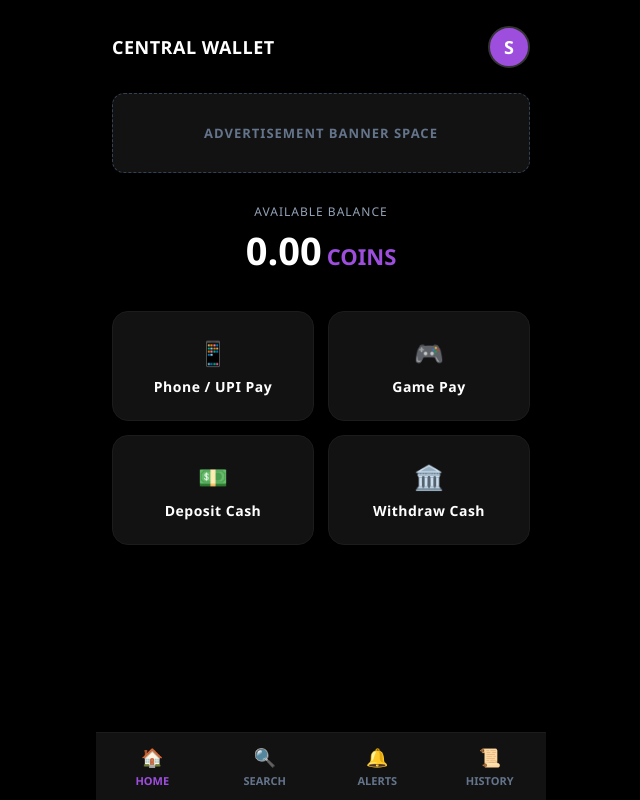
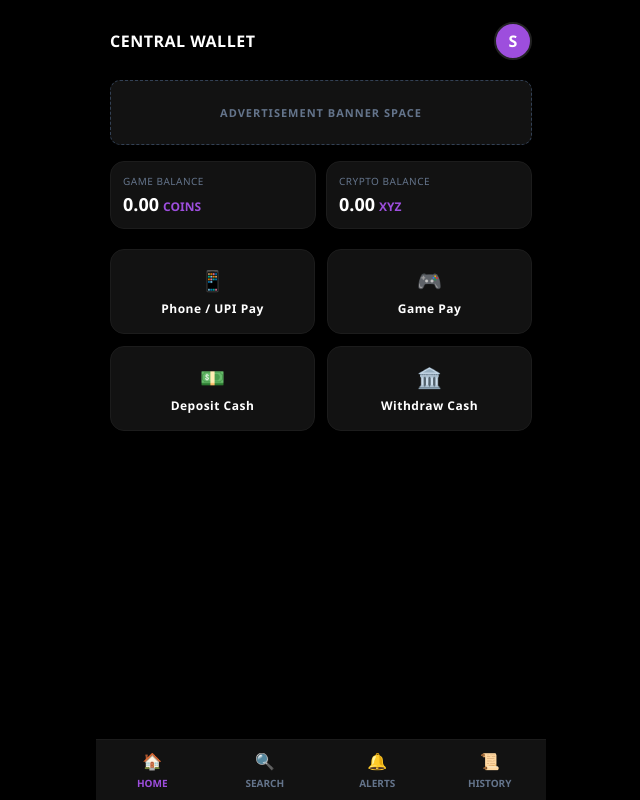
Before and after one commit to mrparveen99927/central-wallet-backend, a website: page dashboard.html in a window 1280 px wide. Shown: the whole page, without its empty margins (319-959 px from the left). Drawn offline with Linux system fonts and the light colour scheme; no server answers; sample sign-in values are in the browser's storage.

Commit message:
Add files via upload

```diff
--- a/dashboard.html
+++ b/dashboard.html
@@ -7,34 +7,35 @@
 <style>
 * { box-sizing: border-box; margin: 0; padding: 0; font-family: 'Segoe UI', sans-serif; }
 body { background: #000000; color: #ffffff; padding-bottom: 70px; display: flex; justify-content: center; min-height: 100vh; }
-.dashboard-container { width: 100%; max-width: 450px; background: #000000; padding: 16px; position: relative; }
+.dashboard-container { width: 100%; max-width: 450px; background: #000000; padding: 14px; position: relative; }
 
-/* 👤 Top Header with Profile Icon */
-.top-nav { display: flex; justify-content: space-between; align-items: center; padding: 10px 0; margin-bottom: 15px; }
-.profile-trigger { width: 42px; height: 42px; background: #9d4edd; border-radius: 50%; display: flex; justify-content: center; align-items: center; font-weight: bold; color: #fff; cursor: pointer; font-size: 18px; border: 2px solid #333; }
-.app-title { font-size: 18px; font-weight: bold; letter-spacing: 0.5px; }
+/* 👤 Top Navigation Bar */
+.top-nav { display: flex; justify-content: space-between; align-items: center; padding: 8px 0; margin-bottom: 12px; }
+.profile-trigger { width: 38px; height: 38px; background: #9d4edd; border-radius: 50%; display: flex; justify-content: center; align-items: center; font-weight: bold; color: #fff; cursor: pointer; font-size: 16px; border: 2px solid #222; }
+.app-title { font-size: 16px; font-weight: bold; letter-spacing: 0.5px; }
 
-/* 📺 Advertisement Banner Box */
-.ad-banner { width: 100%; height: 80px; background: #121212; border: 1px dashed #334155; border-radius: 12px; display: flex; justify-content: center; align-items: center; color: #64748b; font-size: 13px; font-weight: bold; margin-bottom: 20px; text-transform: uppercase; letter-spacing: 1px; }
+/* 📺 Advertisement Banner */
+.ad-banner { width: 100%; height: 65px; background: #121212; border: 1px dashed #334155; border-radius: 10px; display: flex; justify-content: center; align-items: center; color: #64748b; font-size: 11px; font-weight: bold; margin-bottom: 16px; text-transform: uppercase; letter-spacing: 1px; }
 
-/* 🪙 Coin Balance Section */
-.balance-section { text-align: center; margin-bottom: 25px; padding: 10px 0; }
-.balance-section p { font-size: 12px; color: #94a3b8; text-transform: uppercase; letter-spacing: 1px; margin-bottom: 4px; }
-.balance-section h1 { font-size: 38px; color: #ffffff; font-weight: 8px; }
-.balance-section h1 span { color: #9d4edd; font-size: 22px; margin-left: 5px; }
+/* 🪙 Dual Split Balance Cards (Side-by-Side) */
+.balance-row { display: flex; gap: 10px; margin-bottom: 20px; }
+.balance-card { flex: 1; background: #121212; border: 1px solid #1c1c1c; padding: 12px; border-radius: 14px; text-align: left; }
+.balance-card p { font-size: 10px; color: #64748b; text-transform: uppercase; letter-spacing: 0.5px; margin-bottom: 4px; }
+.balance-card h2 { font-size: 18px; color: #ffffff; font-weight: bold; display: flex; align-items: baseline; gap: 4px; }
+.balance-card h2 span { color: #9d4edd; font-size: 12px; font-weight: bold; }
 
-/* 🎛️ 4 Main Action Boxes (Grid Layout) */
-.grid-container { display: grid; grid-template-columns: 1fr 1fr; gap: 14px; margin-bottom: 25px; }
-.action-box { background: #121212; border: 1px solid #1c1c1c; padding: 20px 15px; border-radius: 16px; text-align: center; cursor: pointer; transition: 0.2s; display: flex; flex-direction: column; align-items: center; justify-content: center; gap: 8px; min-height: 110px; }
+/* 🎛️ 4 Main Action Boxes (Smaller Grid Layout) */
+.grid-container { display: grid; grid-template-columns: 1fr 1fr; gap: 12px; margin-bottom: 20px; }
+.action-box { background: #121212; border: 1px solid #1c1c1c; padding: 14px 10px; border-radius: 14px; text-align: center; cursor: pointer; transition: 0.15s; display: flex; flex-direction: column; align-items: center; justify-content: center; gap: 6px; min-height: 85px; }
 .action-box:hover { border-color: #9d4edd; background: #161616; }
-.box-icon { font-size: 24px; }
-.box-title { font-size: 14px; font-weight: bold; color: #fff; letter-spacing: 0.5px; }
+.box-icon { font-size: 20px; }
+.box-title { font-size: 12px; font-weight: bold; color: #fff; letter-spacing: 0.5px; }
 
-/* 🧭 Bottom Fixed Navigation Bar */
-.bottom-nav { position: fixed; bottom: 0; left: 50%; transform: translateX(-50%); width: 100%; max-width: 450px; background: #121212; border-top: 1px solid #1c1c1c; display: flex; justify-content: space-around; padding: 12px 0; z-index: 999; }
-.nav-item { background: none; border: none; color: #64748b; display: flex; flex-direction: column; align-items: center; gap: 4px; cursor: pointer; font-size: 11px; font-weight: bold; width: 20%; text-transform: uppercase; }
+/* 🧭 Fixed Bottom Navigation Bar */
+.bottom-nav { position: fixed; bottom: 0; left: 50%; transform: translateX(-50%); width: 100%; max-width: 450px; background: #121212; border-top: 1px solid #1c1c1c; display: flex; justify-content: space-around; padding: 10px 0; z-index: 999; }
+.nav-item { background: none; border: none; color: #64748b; display: flex; flex-direction: column; align-items: center; gap: 4px; cursor: pointer; font-size: 10px; font-weight: bold; width: 20%; text-transform: uppercase; }
 .nav-item.active { color: #9d4edd; }
-.nav-icon { font-size: 18px; }
+.nav-icon { font-size: 16px; }
 </style>
 </head>
 <body>
@@ -43,7 +44,6 @@ body { background: #000000; color: #ffffff; padding-bottom: 70px; display: flex;
     <!-- 👤 Top Navigation Bar -->
     <div class="top-nav">
         <div class="app-title">CENTRAL WALLET</div>
-        <!-- गोल प्रोफाइल बटन - इस पर क्लिक करते ही profile.html खुलेगी -->
         <div class="profile-trigger" onclick="navigateTo('profile.html')">U</div>
     </div>
 
@@ -52,13 +52,22 @@ body { background: #000000; color: #ffffff; padding-bottom: 70px; display: flex;
         Advertisement Banner Space
     </div>
 
-    <!-- 🪙 Virtual Coin Balance Displays -->
-    <div class="balance-section">
-        <p>Available Balance</p>
-        <h1 id="coin-balance">0.00<span>COINS</span></h1>
+    <!-- 🪙 Dual Split Balance Row -->
+    <div class="balance-row">
+        <!-- Left Side: Live Game Coins from MongoDB -->
+        <div class="balance-card">
+            <p>Game Balance</p>
+            <h2 id="coin-balance">0.00 <span>COINS</span></h2>
+        </div>
+
+        <!-- Right Side: Future Crypto Token Placeholder -->
+        <div class="balance-card">
+            <p>Crypto Balance</p>
+            <h2 id="crypto-balance">0.00 <span>XYZ</span></h2>
+        </div>
     </div>
 
-    <!-- 🎛️ 4 Grid Action Boxes -->
+    <!-- 🎛️ 4 Smaller Grid Action Boxes -->
     <div class="grid-container">
         <!-- Box 1: Phone / UPI Pay -->
         <div class="action-box" onclick="navigateTo('upi-pay.html')">
@@ -110,11 +119,11 @@ body { background: #000000; color: #ffffff; padding-bottom: 70px; display: flex;
 // Live Render Server URL
 const API_URL = "https://central-wallet-game-api.onrender.com";
 
-// Load user data dynamically from database on page load
+// Automatically execute database sync on load
 window.onload = async function() {
     const uid = localStorage.getItem('user_uid');
 
-    // Security check: Redirect to login if token is missing
+    // Protection: Bounce back to login if session missing
     if (!uid) {
         window.location.href = "index.html";
         return;
@@ -123,7 +132,7 @@ window.onload = async function() {
     await fetchLiveUserData(uid);
 };
 
-// Fetch fresh name and coin balance from MongoDB
+// Sync live profile info and coins from MongoDB
 async function fetchLiveUserData(uid) {
     try {
         const name = localStorage.getItem('user_name');
@@ -131,27 +140,30 @@ async function fetchLiveUserData(uid) {
             document.querySelector('.profile-trigger').innerText = name.charAt(0).toUpperCase();
         }
 
-        // Fetch official coin balance from render server
+        // Hit render API endpoint to get real balance
         const balanceRes = await fetch(`${API_URL}/api/wallet/balance?uid=${uid}`);
         const balanceData = await balanceRes.json();
 
         if (balanceRes.ok && balanceData.success) {
-            document.getElementById('coin-balance').innerHTML = `${balanceData.balance.toFixed(2)}<span>COINS</span>`;
+            document.getElementById('coin-balance').innerHTML = `${balanceData.balance.toFixed(2)} <span>COINS</span>`;
         } else {
-            document.getElementById('coin-balance').innerHTML = `0.00<span>COINS</span>`;
+            document.getElementById('coin-balance').innerHTML = `0.00 <span>COINS</span>`;
         }
+
+        // Placeholder for future Crypto token integration
+        document.getElementById('crypto-balance').innerHTML = `0.00 <span>XYZ</span>`;
 
     } catch (err) {
         console.error("Failed to sync live data from MongoDB:", err);
-        document.getElementById('coin-balance').innerHTML = `0.00<span>COINS</span>`;
+        document.getElementById('coin-balance').innerHTML = `0.00 <span>COINS</span>`;
+        document.getElementById('crypto-balance').innerHTML = `0.00 <span>XYZ</span>`;
     }
 }
 
-// Global navigation router
+// Global UI Navigation Handler
 function navigateTo(pageName) {
     window.location.href = pageName;
 }
 </script>
-
 </body>
 </html>
```
